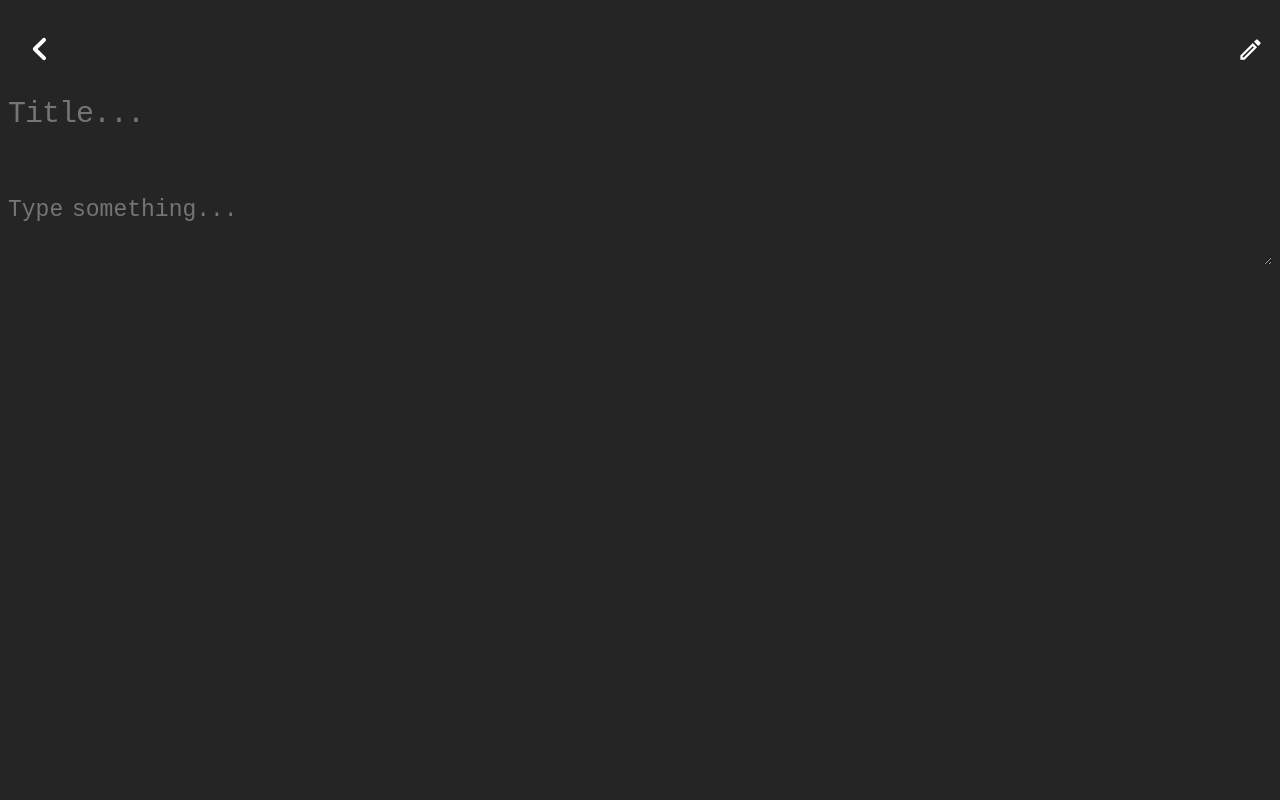
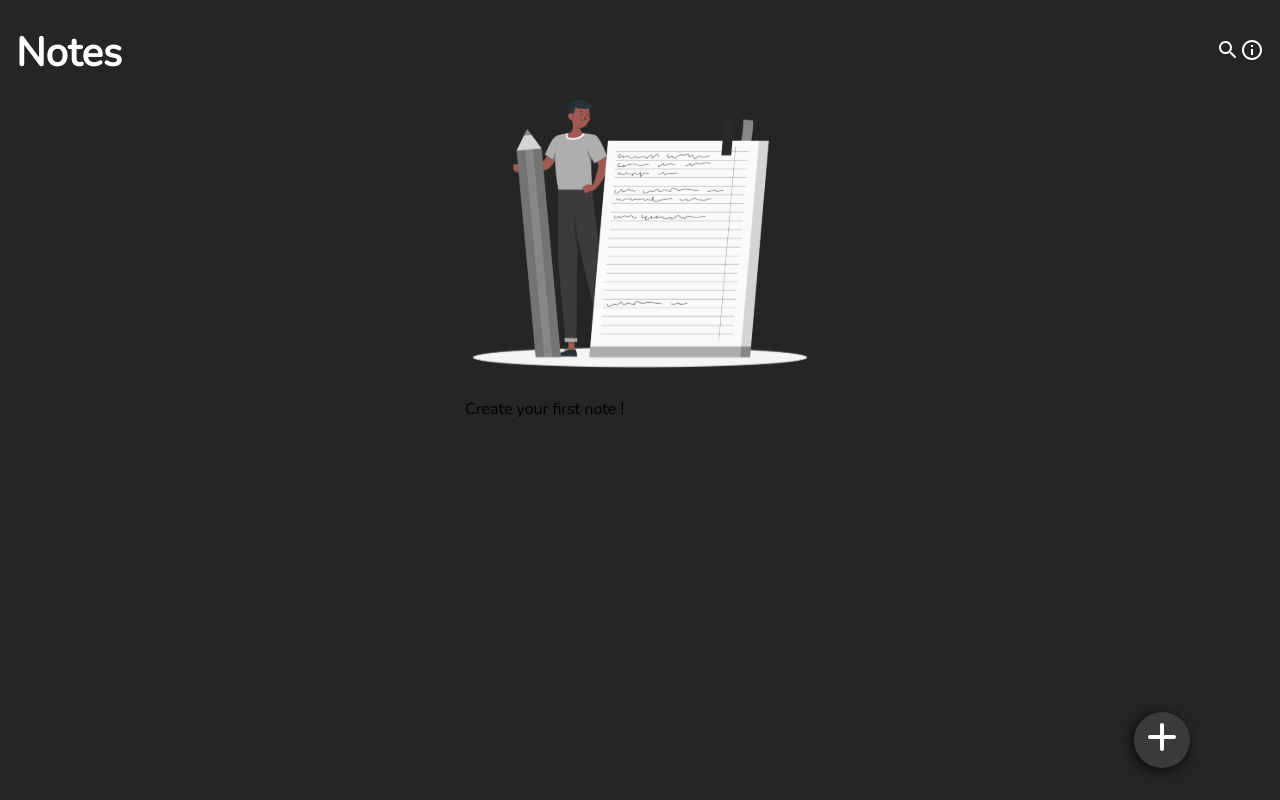
Before and after one commit to Erfan-ksh/notelist, a React (Vite) app in the folder note-app/: page / in a window 1280 px wide. Built offline with nearby package versions, Linux system fonts and the light colour scheme.

Commit message:
it works now it is time to make it more readable

```diff
--- a/note-app/src/App.jsx
+++ b/note-app/src/App.jsx
@@ -6,36 +6,38 @@ import './App.css'
 
 
 function App() {
-  function reducer(state, action) {
-    if (action.type === 'addnote') {
-      return
-    }
-
-    if (action.type === 'updatenote') {
-
-    }
-
-    if (action.type === 'removenote') {
-
-    }
-
-    throw new Error('wrong type of action')
-  }
+  //
   const [title, setTitle] = React.useState()
   const [content, setContent] = React.useState()
+  const [noteId, setNoteId] = React.useState('')
 
-  const [notes, dispatchNotes] = React.useReducer(reducer, JSON.parse(localStorage.getItem('localnotes')));
-
+  const [notes, setNotes] = React.useState([]);
 
   const [query, setQuery] = React.useState('')
 
-  const [tab, setTab] = React.useState('readnote')
-  const [bodyTab, setBodyTab] = React.useState('readnote')
+  const [tab, setTab] = React.useState('notelist')
+  const [bodyTab, setBodyTab] = React.useState('notelist')
+
+
+  React.useEffect(() => {
+    const savedNotes = JSON.parse(
+      localStorage.getItem('note-app-notes')
+    );
+
+    if (savedNotes) {
+      setNotes(savedNotes);
+    }
+  }, [])
+
+React.useEffect(() => {
+  window.localStorage.setItem("note-app-notes", JSON.stringify(notes));
+}, [notes])
+
 
   return (
     <div className="App">
-      <Header dispatchNotes={dispatchNotes} notes={notes} query={query} setQuery={setQuery} tab={tab} setTab={setTab} setBodyTab={setBodyTab} />
-      <Main notes={notes} bodyTab={bodyTab} setBodyTab={setBodyTab} setTab={setTab} setTitle={setTitle} setContent={setContent} />
+      <Header noteId={noteId} setNoteId={setNoteId} title={title} content={content} query={query} setNotes={setNotes} notes={notes} setQuery={setQuery} tab={tab} setTab={setTab} setBodyTab={setBodyTab} />
+      <Main setNoteId={setNoteId} noteId={noteId} title={title} content={content} query={query} notes={notes} bodyTab={bodyTab} setBodyTab={setBodyTab} setTab={setTab} setTitle={setTitle} setContent={setContent} />
     </div>
   )
 }
--- a/note-app/src/components/Header/Header.jsx
+++ b/note-app/src/components/Header/Header.jsx
@@ -2,13 +2,13 @@ import search from '@/assets/search.svg'
 import info from '@/assets/info.svg'
 import cross from '@/assets/cross.svg'
 import save from '@/assets/save.svg'
-import visible from '@/assets/visible.svg'
 import back from '@/assets/back.svg'
+import trashcan from '@/assets/trashcan.svg'
 import pencil from '@/assets/pencil.svg'
 import styles from './Header.module.css'
 import React from 'react'
 
-function Header({ tab, setTab, setBodyTab, query, setQuery, dispatchNotes }) {
+function Header({ setNoteId, title, content, tab, setTab, setBodyTab, query, setQuery, setNotes, noteId, notes }) {
     const inputText = React.useRef()
 
     if (tab === 'search') {
@@ -20,8 +20,8 @@ function Header({ tab, setTab, setBodyTab, query, setQuery, dispatchNotes }) {
                             setQuery(e.target.value)
                         }} value={query} />
                         <button className={styles.cross} onClick={() => {
+                            inputText.current.focus()
                             setQuery('')
-                            inputText.current.focus()
                         }}><img src={cross} alt="cross" /></button>
                     </div>
                 </section>
@@ -36,13 +36,46 @@ function Header({ tab, setTab, setBodyTab, query, setQuery, dispatchNotes }) {
                     <div><button className={styles.iconContainer} onClick={() => {
                         setBodyTab('notelist')
                         setTab('notelist')
+                        setNoteId('')
                     }}><img src={back} alt="back" /></button></div>
                     <div className={styles.container}>
-                        <div><button className={`${styles.iconContainer} ${styles.searchIcon}`}><img src={visible} alt="eye" /></button></div>
-                        <div><button onClick={(e) => {
-                            e.preventDefault()
-                            dispatchNotes({ type: 'addnote' })
-                        }} type='submit' form='editor' className={styles.iconContainer}><img src={save} alt="save" /></button></div>
+                        {noteId ? <div><button onClick={() => {
+                            if (noteId) {
+                                setNotes((s) => {
+                                    const newNotes = s.filter((note) => {
+                                        return note.id !== noteId
+                                    })
+                                    return newNotes
+                                })
+                                setNoteId('')
+                                setTab('notelist')
+                                setBodyTab('notelist')
+                            }
+                        }} className={`${styles.iconContainer} ${styles.iconSpace}`}><img className={styles.trashcan} src={trashcan} alt="trashcan" /></button></div> : ''}
+                        <div>
+                            <button onClick={(e) => {
+                                e.preventDefault()
+                                if (title === '') return alert("cant be empty")
+                                if (noteId) {
+                                    console.log('it ran')
+                                    return setNotes((s) => {
+                                        const newNotes = s.map((note) => {
+                                            if (note.id === noteId) {
+                                                return { id: note.id, title, content }
+                                            }
+                                            return note
+                                        })
+                                        return newNotes
+                                    })
+                                }
+                                setNotes((s) => {
+                                    console.log(s)
+                                    return [...s, { id: "id" + Math.random().toString(16).slice(2), title, content }]
+                                })
+                                setTab('readnote')
+                                setBodyTab('readnote')
+                            }} className={styles.iconContainer}><img src={save} alt="save" /></button>
+                        </div>
                     </div>
                 </section>
             </header >
@@ -58,7 +91,7 @@ function Header({ tab, setTab, setBodyTab, query, setQuery, dispatchNotes }) {
                     <div className={styles.container}>
                         <div><button onClick={() => {
                             setTab('search')
-                        }} className={`${styles.iconContainer} ${styles.searchIcon}`}><img src={search} alt="search" /></button></div>
+                        }} className={`${styles.iconContainer} ${styles.iconSpace}`}><img src={search} alt="search" /></button></div>
                         <div><button className={styles.iconContainer}><img src={info} alt="info" /></button></div>
                     </div>
                 </section>
@@ -72,8 +105,13 @@ function Header({ tab, setTab, setBodyTab, query, setQuery, dispatchNotes }) {
                     <div><button className={styles.iconContainer} onClick={() => {
                         setBodyTab('notelist')
                         setTab('notelist')
+                        setNoteId('')
                     }}><img src={back} alt="back" /></button></div>
-                    <div><button className={styles.iconContainer}><img src={pencil} alt="pencil" /></button></div>
+                    <div><button className={styles.iconContainer} onClick={(e) => {
+                        e.preventDefault()
+                        setTab('editor')
+                        setBodyTab('editor')
+                    }}><img src={pencil} alt="pencil" /></button></div>
                 </section>
             </header>
         );
--- a/note-app/src/components/Main/Main.jsx
+++ b/note-app/src/components/Main/Main.jsx
@@ -6,19 +6,30 @@ import React from 'react'
 
 
 
-function Main({ setTitle, setContent, notes, bodyTab, setTab, setBodyTab }) {
+function Main({title, content, query, setTitle, setContent, notes, bodyTab, setTab, setBodyTab, setNoteId }) {
 
 
 
     if (bodyTab === 'notelist') {
         return (
             <main className={styles.mainContainer}>
-                {notes.length > 0 ?
+                { notes.length > 0 ?
                     (
                         <section>
-                            <ul className={styles.notesList}>
-                                {notes.map(note => {
-                                    return (<li className={styles.note} key={note.id}>{note.title}</li>)
+                            <ul onClick={(e) => {
+                                if (e.target.id === 'note') {
+                                    const theNote = notes.find(note => note.title === e.target.innerHTML)
+                                    setNoteId(theNote.id)
+                                    setTitle(theNote.title)
+                                    setContent(theNote.content)
+                                    setTab('readnote')
+                                    setBodyTab('readnote')
+                                }
+                            }} className={styles.notesList}>
+                                {notes.filter((note) => {
+                                    return note.title.toLowerCase().includes(query)
+                                }).map(note => {
+                                    return (<li id='note' className={styles.note} key={note.id}>{note.title}</li>)
                                 })}
                             </ul>
                         </section>
@@ -34,6 +45,8 @@ function Main({ setTitle, setContent, notes, bodyTab, setTab, setBodyTab }) {
                 }
                 <div className={styles.widget}>
                     <button onClick={() => {
+                        setContent('')
+                        setTitle('')
                         setBodyTab('editor')
                         setTab('editor')
                     }} className={styles.widgetButton}><img className={styles.plus} src={plus} alt="plus" /></button>
@@ -45,10 +58,10 @@ function Main({ setTitle, setContent, notes, bodyTab, setTab, setBodyTab }) {
         return (
             <main className={styles.mainContainer}>
                 <form id='editor' className={styles.editor}>
-                    <textarea readOnly={false} onChange={(e) => {
+                    <textarea value={title} readOnly={false} onChange={(e) => {
                         setTitle(e.target.value)
                     }} className={styles.title} placeholder='Title...' type="text" name="title" id="title" required></textarea>
-                    <textarea readOnly={false} onChange={(e) => {
+                    <textarea value={content} readOnly={false} onChange={(e) => {
                         setContent(e.target.value)
                     }} className={styles.content} id="content" name="content" placeholder='Type something...'>
                     </textarea>
@@ -60,12 +73,8 @@ function Main({ setTitle, setContent, notes, bodyTab, setTab, setBodyTab }) {
         return (
             <main className={styles.mainContainer}>
                 <form id='editor' className={styles.editor}>
-                    <textarea readOnly={true} onChange={(e) => {
-                        setTitle(e.target.value)
-                    }} className={styles.title} placeholder='Title...' type="text" name="title" id="title" required></textarea>
-                    <textarea readOnly={true} onChange={(e) => {
-                        setContent(e.target.value)
-                    }} className={styles.content} id="content" name="content" placeholder='Type something...'>
+                    <textarea value={title} readOnly={true} className={styles.title} placeholder='Title...' type="text" name="title" id="title" required></textarea>
+                    <textarea value={content} readOnly={true} className={styles.content} id="content" name="content" placeholder='Type something...'>
                     </textarea>
                 </form>
             </main>
--- a/note-app/src/components/Main/Main.module.css
+++ b/note-app/src/components/Main/Main.module.css
@@ -87,6 +87,7 @@ button {
     padding: 0;
     letter-spacing: -1px;
     margin-bottom: 2rem;
+    word-spacing: -5px;
 }
 
 .title:focus {
--- a/note-app/src/main.jsx
+++ b/note-app/src/main.jsx
@@ -4,7 +4,5 @@ import App from './App'
 import './index.css'
 
 ReactDOM.createRoot(document.getElementById('root')).render(
-  <React.StrictMode>
     <App />
-  </React.StrictMode>
 )
```
Also changed, not shown: note-app/src/components/Header/Header.module.css (+6 -1 lines), note-app/package.json (line endings or trailing spaces), note-app/src/assets/trashcan.svg (added).
